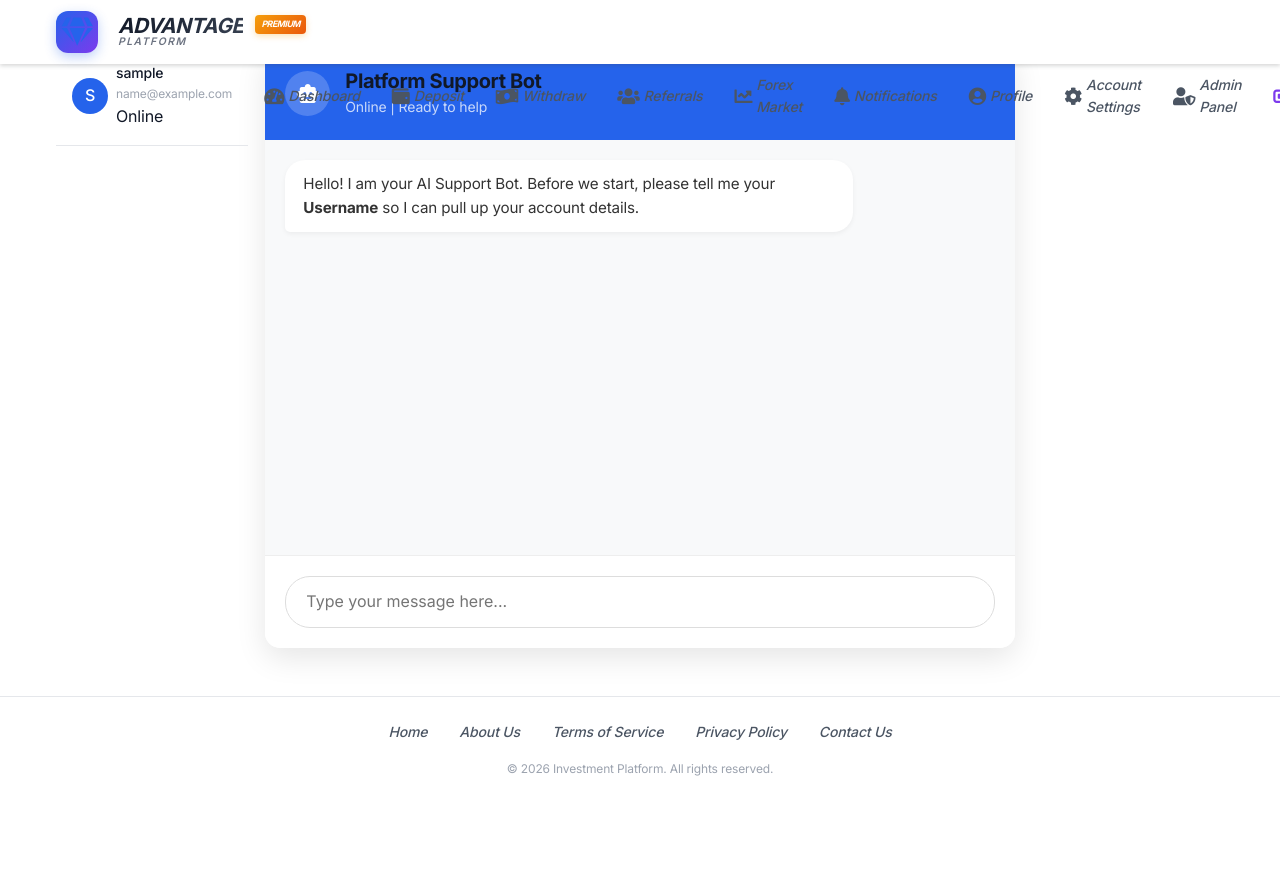
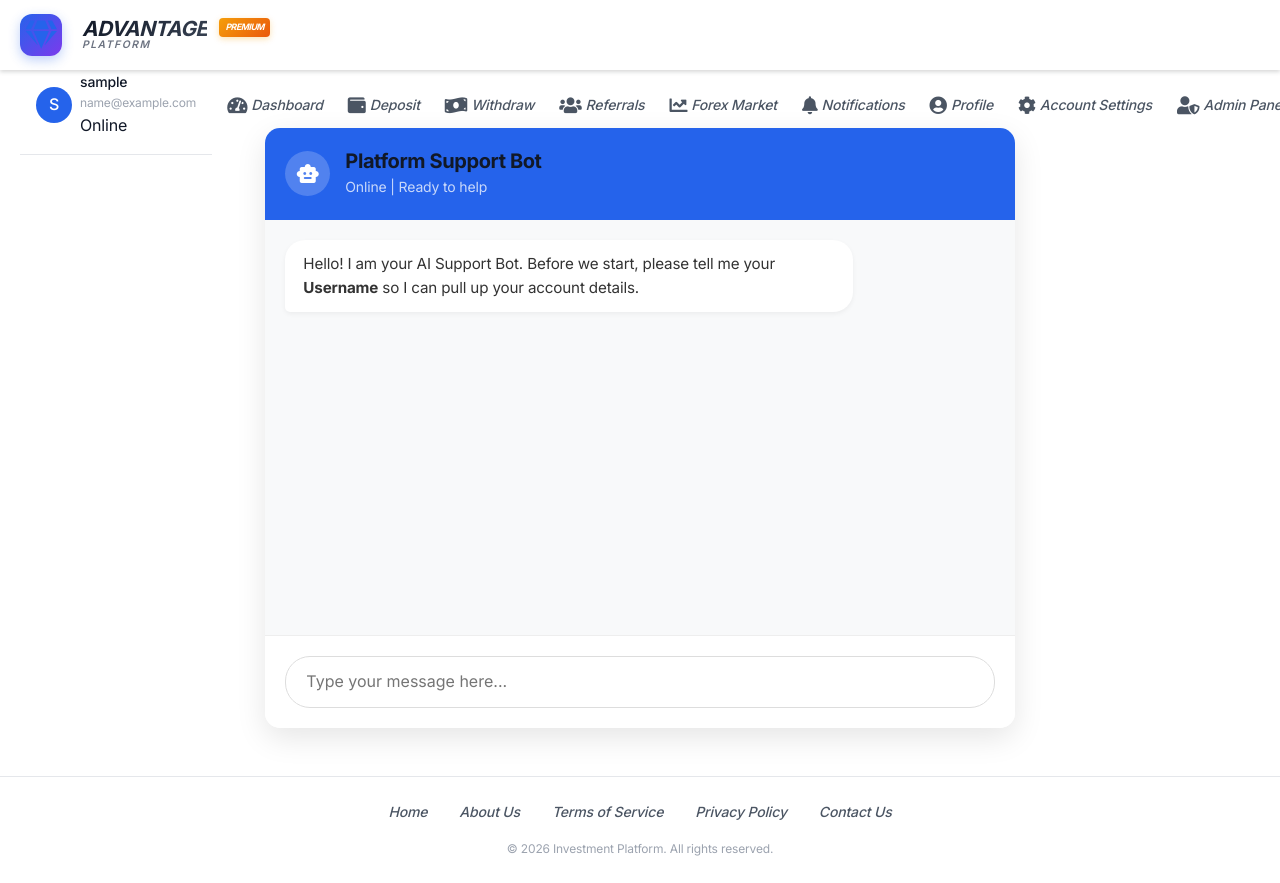
Before and after one commit to alimoonbusiness135-creat/nvestment-Platform, a Flask app: page /chat in a window 1280 px wide. Before the commit the page ends 776 px from the top, so only its background shows below. Run offline with Flask 3, Linux system fonts and the light colour scheme; the visitor is signed in with stand-in values (Sample User, id 1); data that the repository does not hold is empty; some libraries are stand-ins or nearby versions; some web fonts are replaced.

Commit message:
Final fix for navbar overlap and user profile layout

```diff
--- a/static/css/style.css
+++ b/static/css/style.css
@@ -156,6 +156,8 @@ body {
     -webkit-font-smoothing: antialiased;
     -moz-osx-font-smoothing: grayscale;
     letter-spacing: -0.01em;
+    padding-top: 80px;
+    /* Space for fixed navbar */
 }
 
 .container {
@@ -464,22 +466,24 @@ nav.navbar {
     background-color: white !important;
     box-shadow: 0 2px 4px 0 rgba(60, 64, 67, 0.2) !important;
     padding: 0 !important;
-    height: 64px !important;
+    height: 70px !important;
+    /* Slightly taller for breathing room */
     position: fixed !important;
     top: 0 !important;
     left: 0 !important;
     width: 100% !important;
-    z-index: 1000 !important;
-    transition: all var(--transition-standard) !important;
-    display: block !important;
-    /* Ensure it stays a block, not flex */
+    z-index: 1050 !important;
+    display: flex !important;
+    align-items: center !important;
 }
 
 .navbar .container {
-    display: flex;
-    align-items: center;
-    justify-content: space-between;
-    height: 100%;
+    display: flex !important;
+    align-items: center !important;
+    justify-content: space-between !important;
+    height: 100% !important;
+    max-width: 100% !important;
+    padding: 0 20px !important;
 }
 
 .navbar-brand {
@@ -517,6 +521,14 @@ nav.navbar {
     margin: 0 !important;
     padding: 0 !important;
     height: 100% !important;
+    gap: 5px !important;
+    /* Add spacing between items */
+}
+
+.navbar .nav-link {
+    white-space: nowrap !important;
+    /* Prevent text wrapping */
+    padding: 0 10px !important;
 }
 
 .nav-item {
```
